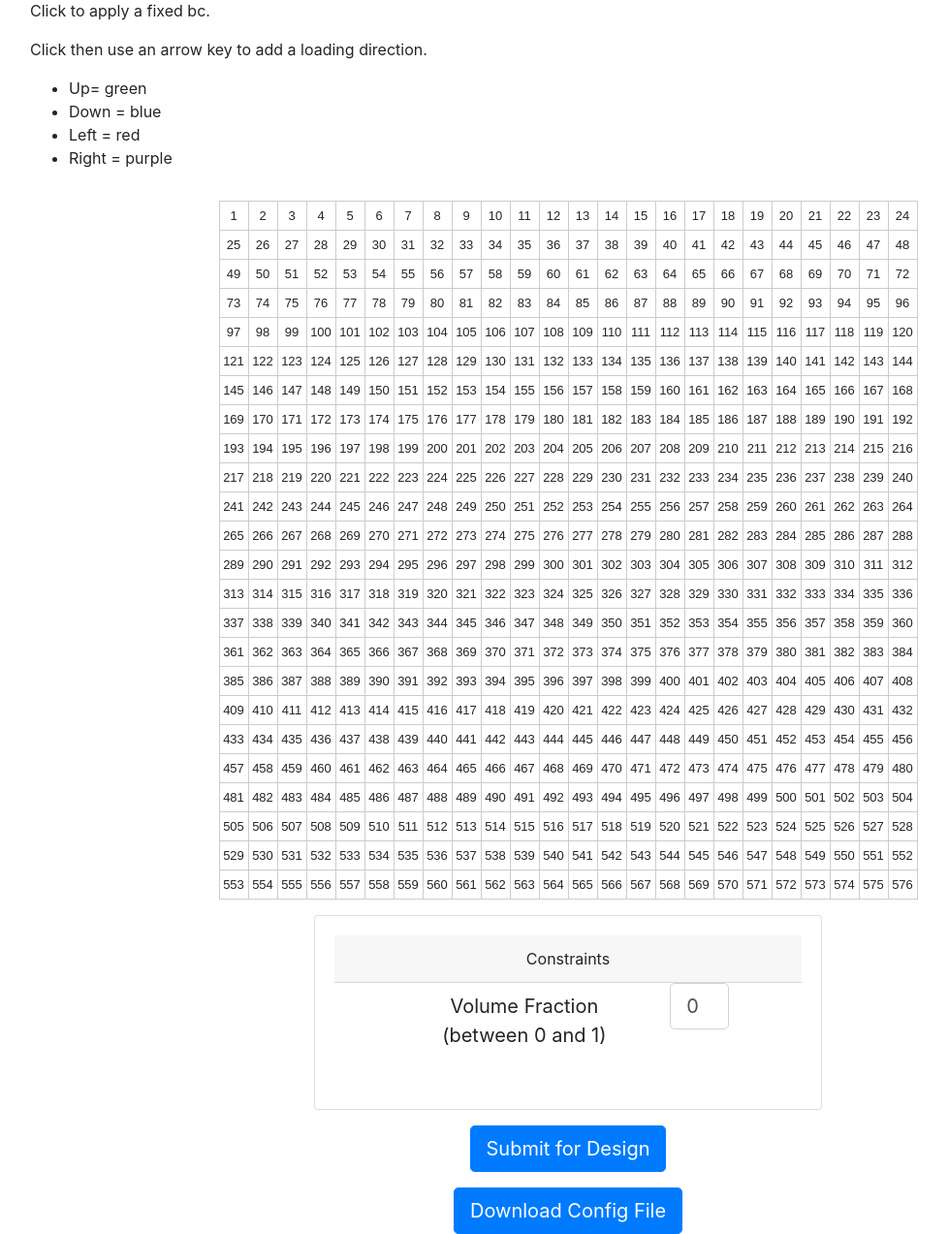
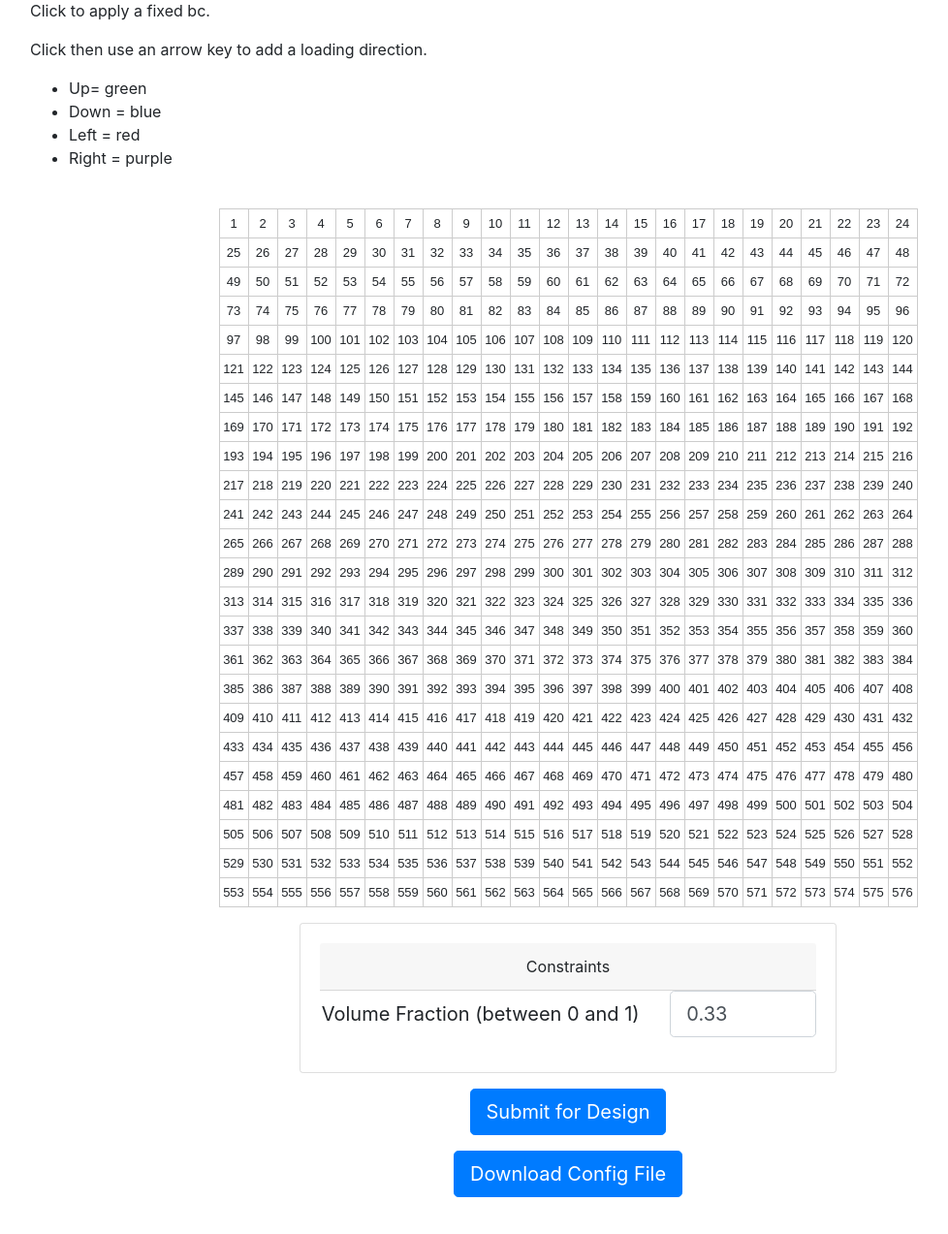
Before and after one commit to garland3/rl_app_docker, a FastAPI app: page / in a window 1280 px wide. Shown: the part 201-1474 px from the top of the page at 97% size, without its empty margins (54-1032 px from the left). After the commit the page ends 1436 px from the top, so only its background shows below. Run offline with FastAPI, Linux system fonts and the light colour scheme; some libraries are stand-ins or nearby versions.

Commit message:
updated some formatting in the css/html

```diff
--- a/app/main.py
+++ b/app/main.py
@@ -22,6 +22,7 @@
 app.mount("/static", StaticFiles(directory="app/static"), name="static")
 templates = Jinja2Templates(directory="app/templates")
 app.add_middleware(SessionMiddleware, secret_key="my_super_secret1290uAAA!!")
+
 
 
 @app.get("/", response_class=HTMLResponse)
--- a/app/static/js/grid_setup.js
+++ b/app/static/js/grid_setup.js
@@ -120,6 +120,7 @@
 var RESPONSE_OJB = null;
 var REPONSE_OBJ_PRE_JSON = null;
 var SUBMIT_BUTTON = document.getElementById('submit');
+var FINISHED_DIV = document.getElementById('finished');
 
 
 var job_id = 1;
@@ -181,6 +182,8 @@
                     SUBMIT_BUTTON.innerText = "Submit for Design";
                     window.clearInterval(INTERVAL_TIMER_ID);
                     USING_FAST_INTERVAL = false;
+                    // FINISHED_DIV.className = "h2"
+                    FINISHED_DIV.innerText = "Finished"
                 } else {
                     var position = res['position'];
                     if (position == 0) {
@@ -227,6 +230,7 @@
     SUBMIT_BUTTON.setAttributeNode(att);
     SUBMIT_BUTTON.classList.replace("btn-primary", "btn-success");
     SUBMIT_BUTTON.innerText = "Working! This might take a few moments. ";
+    FINISHED_DIV.innerText = ""
 
     var json = geneate_config_object();
     // console.log(target_url, json);
--- a/app/templates/index.html
+++ b/app/templates/index.html
@@ -6,7 +6,7 @@
   <div class="col-md-12">
     <h1>RL web app demostration. </h1>
   </div>
-    </div>     <!-- /.row -->
+</div> <!-- /.row -->
 {% endblock %}
 
 {% block maincontent %}
@@ -16,8 +16,10 @@
 
 <div class="row">
   <div class="col-md-12">
-    <p>This demo was created by Nathan Brown (as part of his PhD research at Clemson Univeristy) and Anthony Garland </p>
-    <p>Given a set of fixed boundary conditions (bc) and loads, the algorithm will use reinforcement learning to generate a design.  </p>
+    <p>This demo was created by Nathan Brown (as part of his PhD research at Clemson Univeristy) and Anthony Garland
+    </p>
+    <p>Given a set of fixed boundary conditions (bc) and loads, the algorithm will use reinforcement learning to
+      generate a design. </p>
     <!-- <h2>RL web app test. Main body</h2> -->
     <p>Click to apply a fixed bc. </p>
     <p>Click then use an arrow key to add a loading direction. </p>
@@ -28,8 +30,9 @@
       <li>Right = purple</li>
     </ul>
   </div>
-</div>     <!-- /.row -->
+</div> <!-- /.row -->
 
+<div class="h1 text-center" id="finished"></div>
 
 <div class="row">
 
@@ -48,19 +51,21 @@
         <!-- <h5 class="card-title"></h5> -->
 
         <div class="card-text">
-                <div class="form-group row text-center">
+          <!-- <div class="form-group row text-center"> -->
           <!-- <input class="form-check-input" type="radio" name="exampleRadios" id="exampleRadios1" value="1" checked> -->
           <!-- <label class="form-check-label" for="exampleRadios1">
                  Volume Fraction Constraint
                 </label> -->
 
           <div class="form-group row justify-content-center">
-                    <label for="percentage" class="col-sm-6 col-form-label col-form-label-lg">Volume Fraction (between 0 and 1)</label>
-                    <div class="col-sm-2">
+            <label for="percentage" class="col-sm-8 col-form-label col-form-label-lg">Volume Fraction (between 0 and
+              1)</label>
+            <div class="col-sm-4">
               <!-- <input type="number" class="form-control form-control-lg"
                        id="colFormLabelLg" value="0.33"
                        min="0.03" max="1.0" step="0.01"> -->
-                       <input class="form-control form-control-lg" id="percentage" type="number" step="0.01" min="0.0" max="1.0" value="0.33">
+              <input class="form-control form-control-lg" id="percentage" type="number" step="0.01" min="0.0" max="1.0"
+                value="0.33">
             </div>
           </div>
 
@@ -68,7 +73,7 @@
           <!-- <label for="volfraction">Target Volume Faction (between 0 and 1)</label>
                 <input  type="text" id="volfraction" class="form-control mb-2 mr-sm-2" placeholder="0.3" > -->
 
-              </div>
+          <!-- </div> -->
           <!-- <div class="form-check">
                 <input class="form-check-input" type="radio" name="exampleRadios" id="exampleRadios2" value="2">
                 <label class="form-check-label" for="exampleRadios2">
@@ -97,5 +102,5 @@
     var submit_job_clicked_url = "{{ url_for('submit_job_clicked') }}"
     var check_if_done_url = "{{ url_for('check_if_done') }}"
   </script>
-<script src="{{ url_for('static', path='js/grid_setup.js') }}" ></script>
+  <script src="{{ url_for('static', path='js/grid_setup.js') }}"></script>
   {% endblock %}
```
Lines whose indentation alone changed are shown as unchanged.
